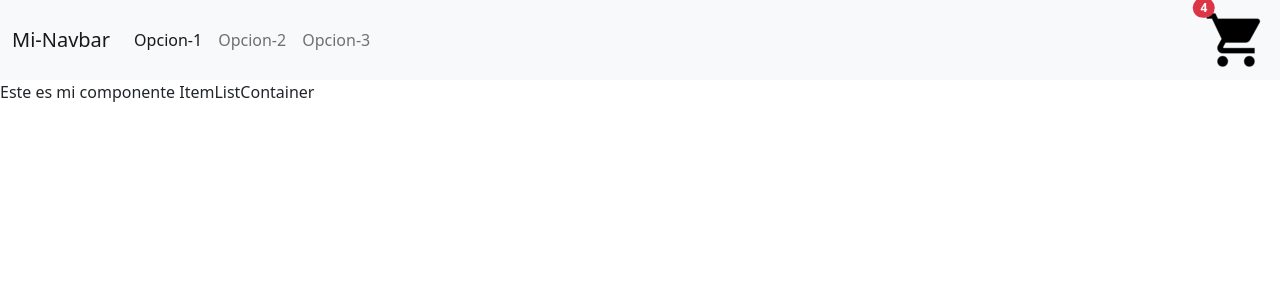
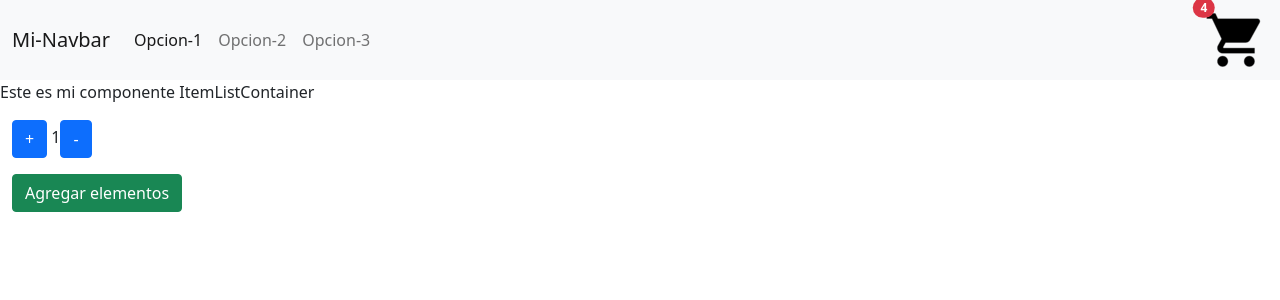
Before and after one commit to SergioAlfMann/React, a React (Create React App) app: page / in a window 1280 px wide. Shown: the top 300 px of the page. Built offline with nearby package versions, Linux system fonts and the light colour scheme.

Commit message:
CreacionItemCount

```diff
--- a/src/App.js
+++ b/src/App.js
@@ -2,8 +2,8 @@
 import './App.css';
 import 'bootstrap/dist/css/bootstrap.min.css';
 import Navbar from './components/Navbar';
-import React, { Component } from 'react'
 import ItemListContainer from './components/ItemListContainer';
+import ItemCount from './components/ItemCount';
 
 
 
@@ -12,6 +12,8 @@ function App() {
     <>
       <Navbar />
       <ItemListContainer name="ItemListContainer" ></ItemListContainer>
+      <ItemCount stock={5} initial={1} />
+
     </>
   );
 }
--- a/src/components/CardWidget.jsx
+++ b/src/components/CardWidget.jsx
@@ -1,9 +1,7 @@
-const CardWidget =()=>{
+const CardWidget = () => {
   return (
     <>
       <img src="carrito.png" alt="" />
-
-
       <span class="position-absolute top-10 start-90 translate-middle badge rounded-pill bg-danger">
         4
         <span class="visually-hidden">unread messages</span>
--- /dev/null
+++ b/src/components/ItemCount.jsx
@@ -0,0 +1,48 @@
+import {  useState } from "react";
+
+
+const ItemCount = ({ stock, initial }) => {
+    const [cantidad, setCantidad] = useState (initial); //HOOKS
+    const agregar = () => {
+         if (cantidad < stock) {
+             setCantidad (cantidad + 1);
+             console.log(cantidad);
+         }
+         else {
+             console.log("No existen mas elementos en stock")
+        }
+    }
+
+
+    const quitar = () => {
+        if (cantidad !== initial) {
+            setCantidad(cantidad - 1);
+        }
+        else {
+            console.log("Se quitaron todos los elementos")
+        }
+        console.log(cantidad);
+    }
+
+
+    const itemsSeleccionados=()=>{
+       alert("Se agregaron " + cantidad + " items");
+    }
+
+
+    return (
+
+    <div class="container-fluid">
+        <p className="itemCount">
+             <button type="button" class="btn btn-primary" onClick={agregar}>+</button>   {cantidad}
+             <button type="button" class="btn btn-primary" onClick={quitar}>-</button>
+        </p>
+        <p>
+         <button type="button" class="btn btn-success" onClick={itemsSeleccionados}>Agregar elementos</button>
+        </p>
+    </div>
+
+    );
+}
+
+export default ItemCount;
--- a/src/index.css
+++ b/src/index.css
@@ -11,3 +11,8 @@ code {
   font-family: source-code-pro, Menlo, Monaco, Consolas, 'Courier New',
     monospace;
 }
+
+.itemCount{
+  padding-right: 100px;
+
+}
```
Lines whose indentation alone changed are shown as unchanged.
